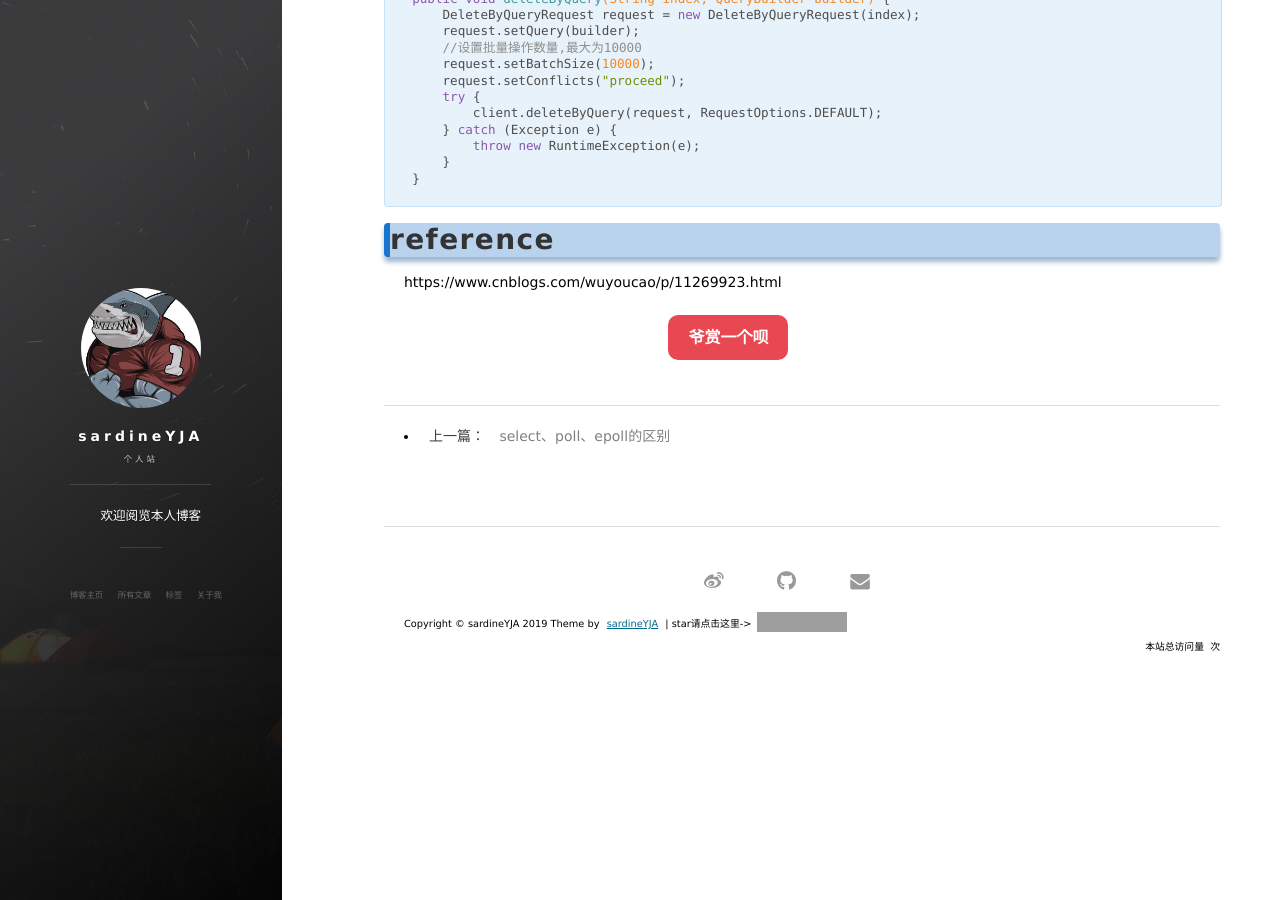
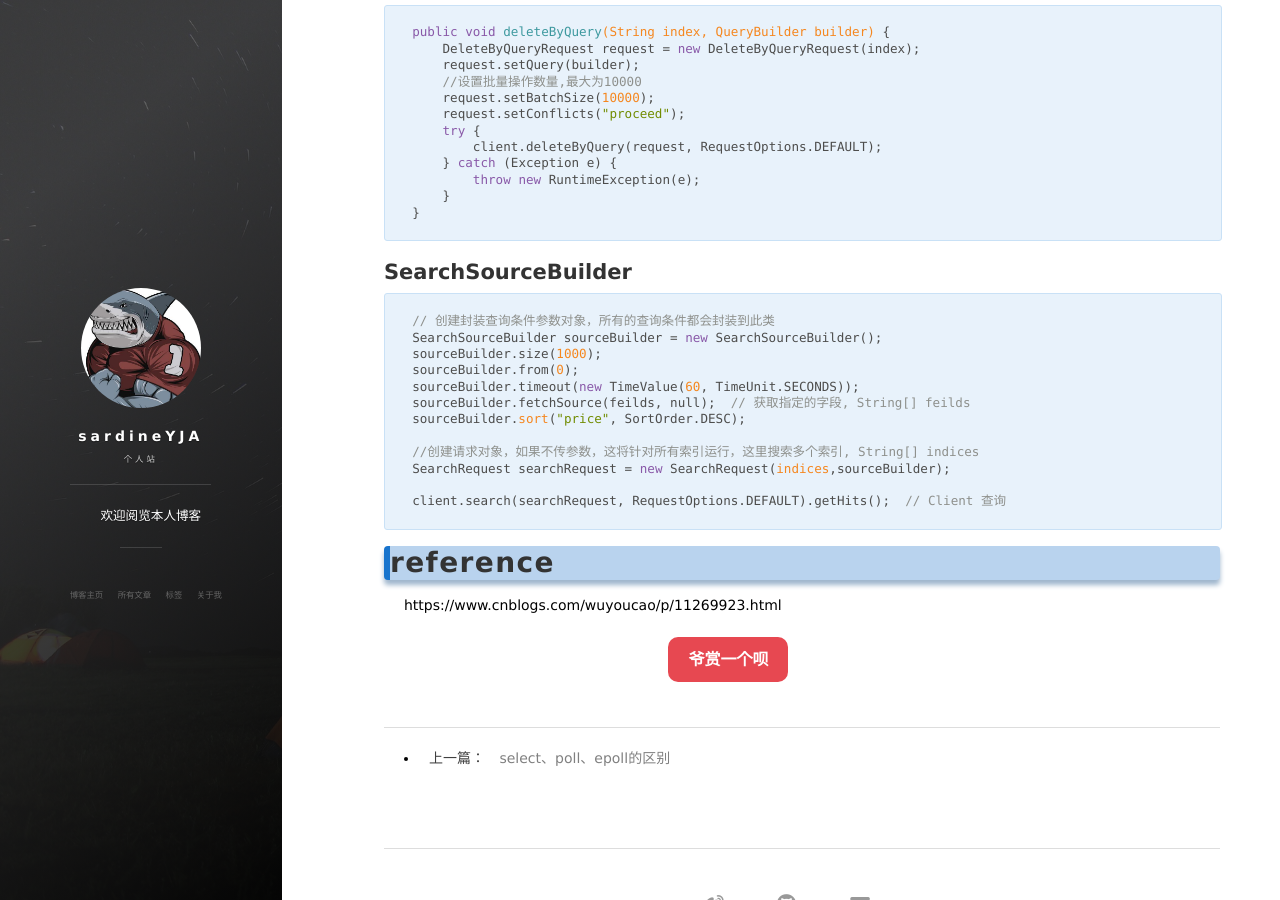
Before and after one commit to sardineYJA/sardineYJA.github.io, a Jekyll site: the page built from _posts/2019-12-19-Elasticsearch-SpringBoot2.md, in a window 1280 px wide and 900 px high, scrolled down 3403 px. Built offline with Jekyll 4.4.1, drawn with Linux system fonts in a browser that asks for light colours; nearby versions of some CDN libraries; a script that is not in the unit is left out; comment, search, counter and statistics services are not loaded; some of the changed text lies outside the part shown; grey boxes are pictures that could not be loaded.

Commit message:
Update 2019-12-19-Elasticsearch-SpringBoot2.md

````diff
--- a/_posts/2019-12-19-Elasticsearch-SpringBoot2.md
+++ b/_posts/2019-12-19-Elasticsearch-SpringBoot2.md
@@ -226,6 +227,23 @@ public void deleteByQuery(String index, QueryBuilder builder) {
 ```
 
 
+## SearchSourceBuilder
+
+```java
+// 创建封装查询条件参数对象，所有的查询条件都会封装到此类
+SearchSourceBuilder sourceBuilder = new SearchSourceBuilder();
+sourceBuilder.size(1000);
+sourceBuilder.from(0);
+sourceBuilder.timeout(new TimeValue(60, TimeUnit.SECONDS));
+sourceBuilder.fetchSource(feilds, null);  // 获取指定的字段, String[] feilds
+sourceBuilder.sort("price", SortOrder.DESC);
+
+//创建请求对象，如果不传参数，这将针对所有索引运行，这里搜索多个索引, String[] indices
+SearchRequest searchRequest = new SearchRequest(indices,sourceBuilder);
+
+client.search(searchRequest, RequestOptions.DEFAULT).getHits();  // Client 查询
+```
+
 
 # reference
 
````
Also changed, not shown: other parts of _posts/2019-12-19-Elasticsearch-SpringBoot2.md (+3 -2 lines).
